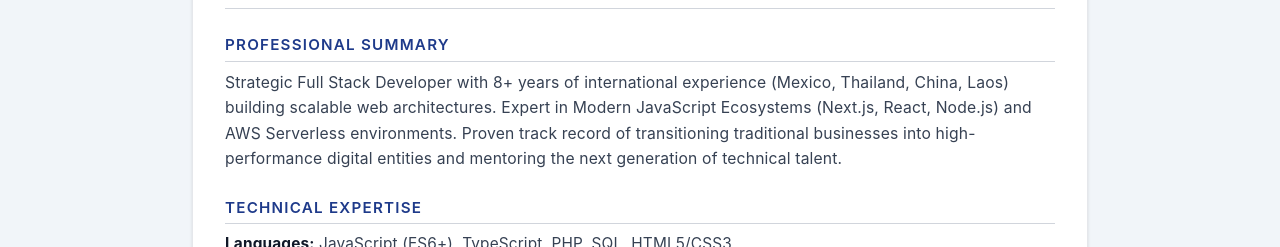
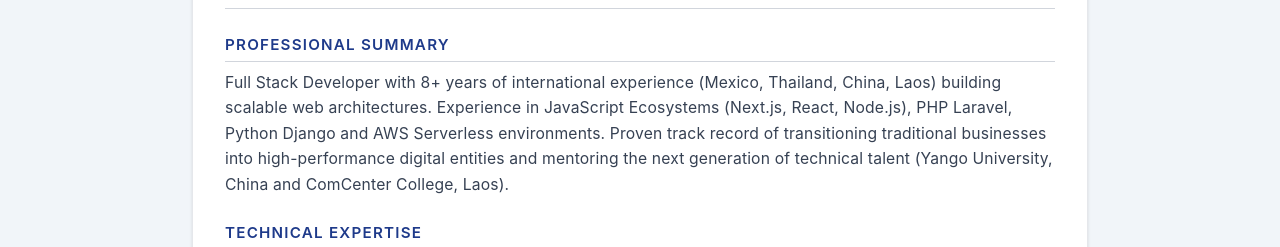
Before and after one commit to maxonreid/maxonreid-2026, a Next.js app: page /en/cv in a window 1280 px wide. Shown: the part 357-604 px from the top of the page. Built offline with nearby package versions, Linux system fonts and the light colour scheme; no server answers.

Commit message:
CV polished

```diff
--- a/app/[locale]/cv/page.tsx
+++ b/app/[locale]/cv/page.tsx
@@ -153,10 +153,10 @@ export default function CV() {
                             Professional Summary
                         </h3>
                         <p className="text-gray-700 text-[0.98rem] leading-relaxed">
-                            Strategic Full Stack Developer with 8+ years of international experience (Mexico, Thailand, China, Laos)
-                            building scalable web architectures. Expert in Modern JavaScript Ecosystems (Next.js, React, Node.js) and
+                            Full Stack Developer with 8+ years of international experience (Mexico, Thailand, China, Laos)
+                            building scalable web architectures. Experience in JavaScript Ecosystems (Next.js, React, Node.js), PHP Laravel, Python Django and
                             AWS Serverless environments. Proven track record of transitioning traditional businesses into high-performance
-                            digital entities and mentoring the next generation of technical talent.
+                            digital entities and mentoring the next generation of technical talent (Yango University, China and ComCenter College, Laos).
                         </p>
                     </section>
 
```
